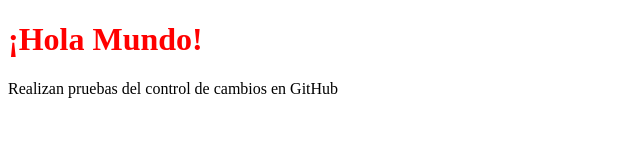
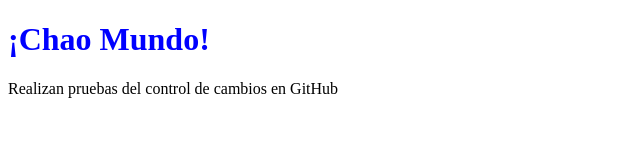
Before and after one commit to ecastellanosfi/GitProyect, a plain HTML site: page Index.html in a window 1280 px wide. Shown: the whole page, without its empty margins (0-640 px from the left). Drawn offline with Linux system fonts and the light colour scheme.

Commit message:
esta es mi cambio

```diff
--- a/Index.html
+++ b/Index.html
@@ -5,7 +5,7 @@
 	<title>Proyecto uno</title>
 </head>
 <body>
-<h1 style="color: red">¡Hola Mundo!</h1>
+<h1 style="color: blue">¡Chao Mundo!</h1>
 </body>
 <p>Realizan pruebas del control de cambios en GitHub</p>
 </html>
```
